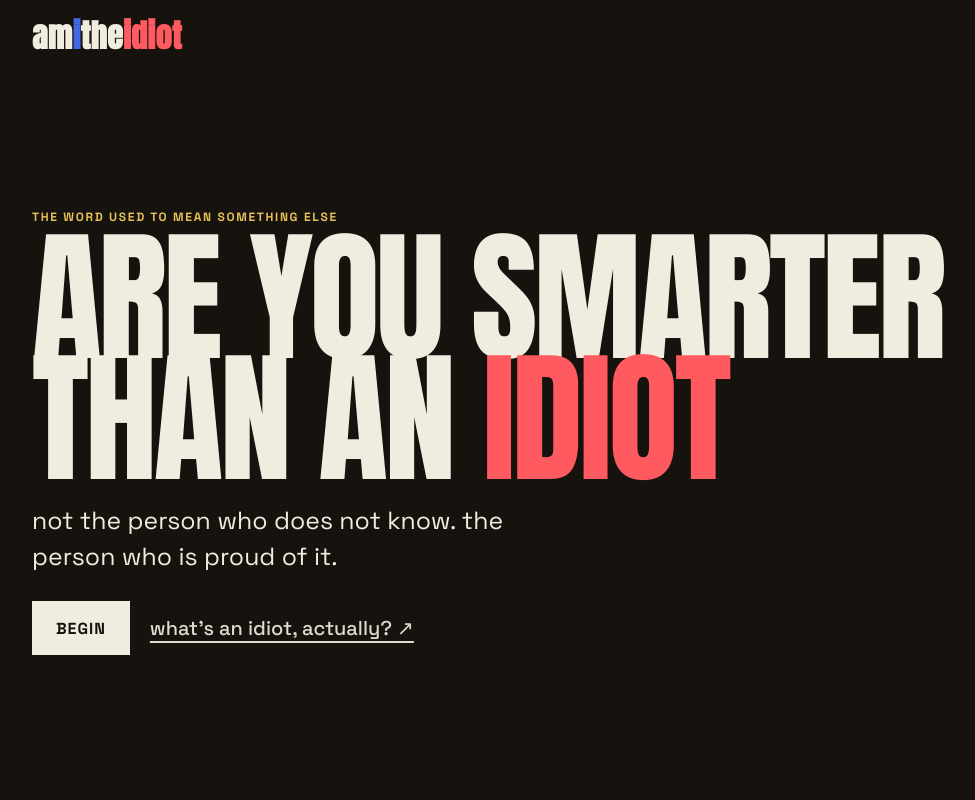
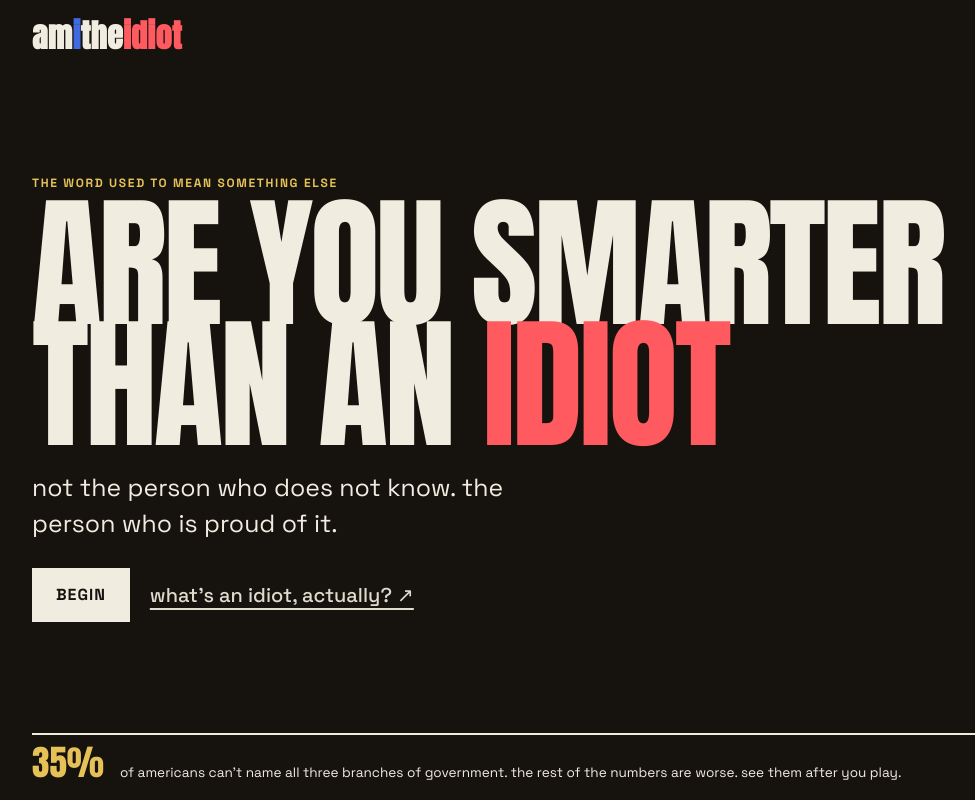
Before and after one commit to leftydevkit/amitheidiot-site, a SvelteKit app: page / in a window 1280 px wide. Shown: the whole page, without its empty margins (48-1023 px from the left). Built offline with nearby package versions, Linux system fonts and the light colour scheme; a web font is replaced by a local one.

Commit message:
Home: keep the 35% fact, drop the duplicated figure in the sentence
The teaser rendered 35% twice - the big gold figure and again at the start
of the line. The fact is back; the sentence now begins 'of americans
can't name all three branches of government.'

```diff
--- a/src/lib/data.ts
+++ b/src/lib/data.ts
@@ -239,3 +239,7 @@ export const PEP_TALK: string[] = [
 	'it costs something to keep. not blood, most years — just attention. knowing which branch does what. knowing what the first amendment actually protects, so you notice when someone tells you it doesn\'t. showing up to the small, boring elections, not just the loud ones. none of it is hard. all of it is optional, which is exactly why it keeps slipping.',
 	'you didn\'t have to get a perfect score today. nobody hands you this knowledge at birth — you have to go get it, and most people don\'t, and that\'s a fixable problem, not a character flaw. it is not too late, and it is not hard. read one more thing. ask one more question. show up once more than you were planning to. that\'s the whole job. that\'s always been the whole job.'
 ];
+
+// §2.7 — landing teaser line. The figure renders separately (big, gold), so this
+// sentence must not repeat it.
+export const LANDING_TEASER = 'of americans can\'t name all three branches of government. the rest of the numbers are worse. see them after you play.';
--- a/src/routes/+page.svelte
+++ b/src/routes/+page.svelte
@@ -1,7 +1,7 @@
 <script lang="ts">
 	import { onMount } from 'svelte';
 	import { hasSeenLesson } from '$lib/gates';
-	import { REENTRY_LINK } from '$lib/data';
+	import { LANDING_TEASER, REENTRY_LINK } from '$lib/data';
 
 	let seen = $state(false);
 	onMount(() => {
@@ -32,6 +32,11 @@
 			</div>
 		</div>
 	</div>
+
+	<footer class="landing-tease wrap">
+		<b>35%</b>
+		<span>{LANDING_TEASER}</span>
+	</footer>
 </main>
 
 <style>
@@ -49,6 +54,19 @@
 		text-underline-offset: 6px;
 	}
 
+	.landing-tease {
+		flex: 0 0 auto;
+		display: grid;
+		grid-template-columns: auto 1fr;
+		gap: 16px;
+		align-items: baseline;
+		border-top: 2px solid var(--paper);
+		padding: 14px 0 max(18px, env(safe-area-inset-bottom));
+		font-size: 0.85rem;
+		line-height: 1.35;
+	}
+	.landing-tease b { color: var(--gold); font: 2.2rem/0.8 'Anton', sans-serif; }
+
 	@media (max-width: 620px) {
 		.landing .page-title { font-size: min(clamp(3rem, 15vw, 9rem), 19vh); }
 		.lede { font-size: 1.05rem; }
```
